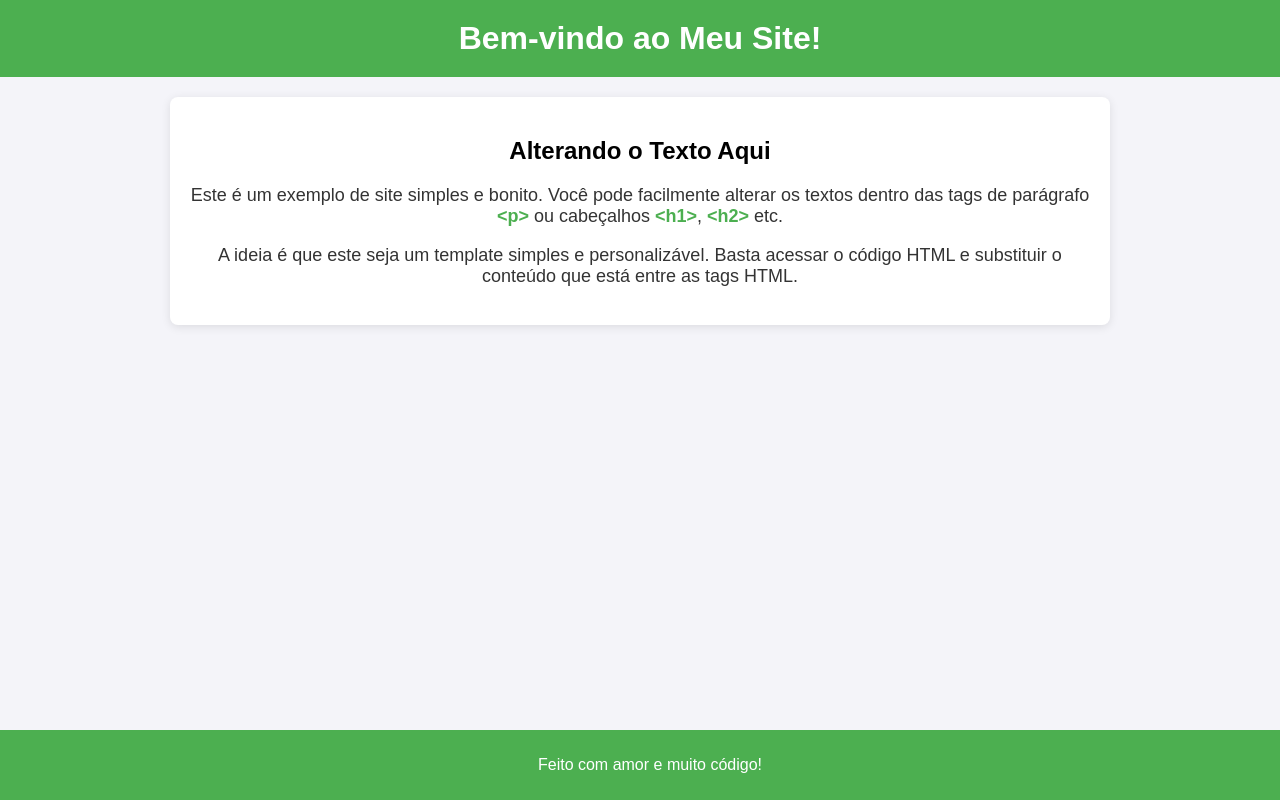
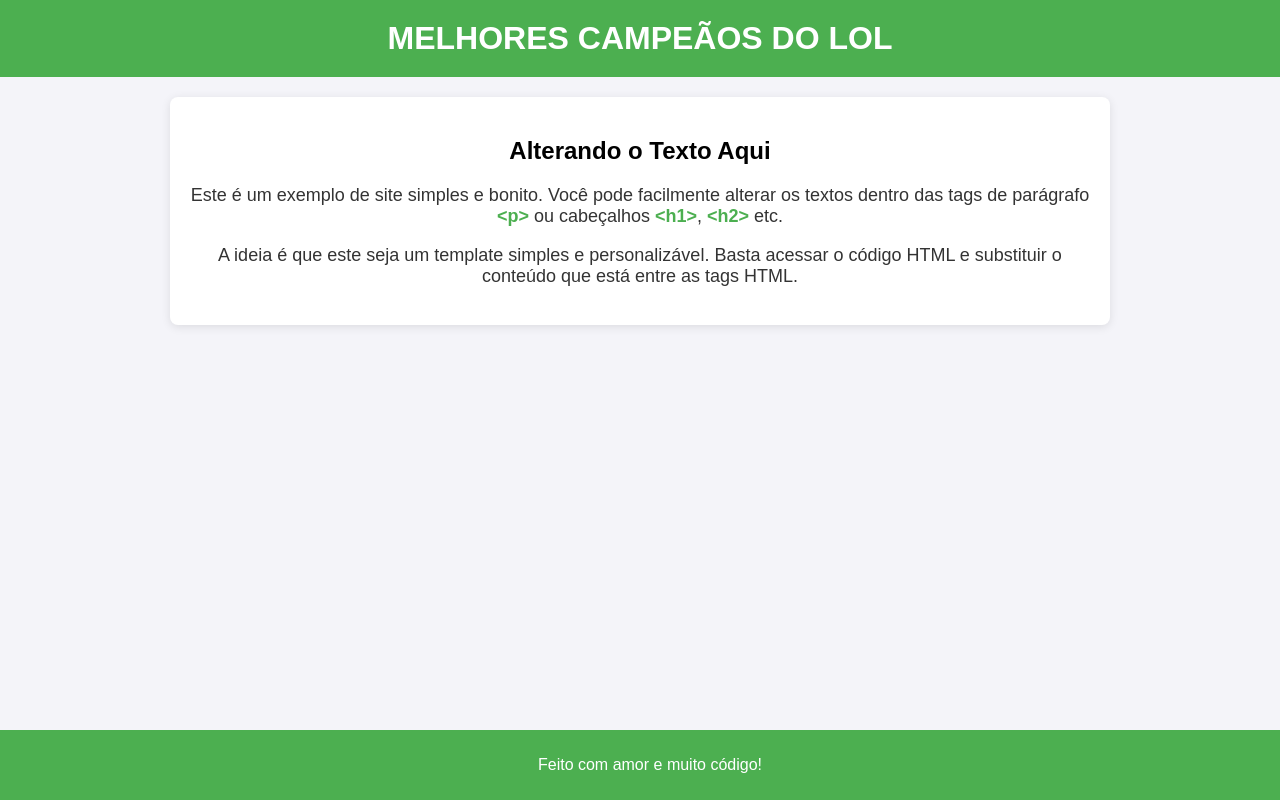
Before and after one commit to GabC-dev/Lolzin, a plain HTML site: page index2.html in a window 1280 px wide. Drawn offline with Linux system fonts and the light colour scheme.

Commit message:
mudança

```diff
--- a/index2.html
+++ b/index2.html
@@ -51,7 +51,7 @@
 <body>
 
 <header>
-    <h1>Bem-vindo ao Meu Site!</h1>
+    <h1>MELHORES CAMPEÃOS DO LOL</h1>
 </header>
 
 <section>
```
